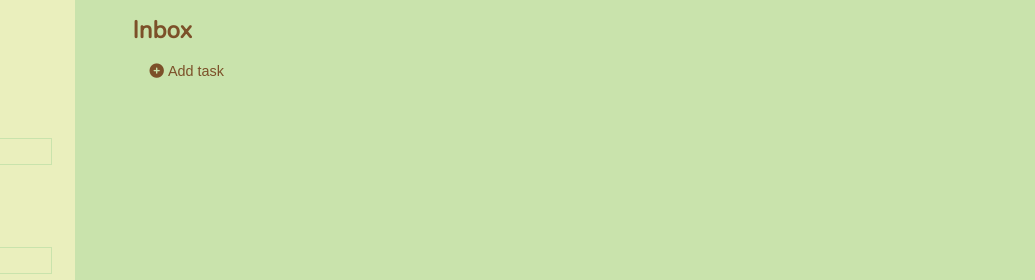
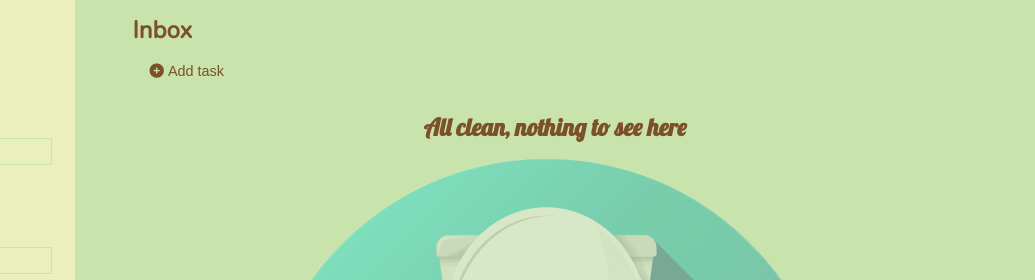
Before and after one commit to Mogoatlhe/todo-list, a website built with webpack: page dist/index.html in a window 1280 px wide. Shown: the top 280 px of the page, 245-1280 px from the left. Built offline with nearby package versions, Linux system fonts and the light colour scheme.

Commit message:
added "clean-toilet content" for when a category has to tasks

```diff
--- /dev/null
+++ b/src/DOM/main/cleanToilet.js
@@ -0,0 +1,43 @@
+
+import { Attribute } from "../attribute";
+import { Element } from "../element";
+import CleanToiletImageSrc from "./../images/clean-toilet.png";
+
+export class CleanToilet{
+
+    #cleanToiletContainer;
+
+    constructor(){
+        this.setCleanToilet();
+    }
+
+    setCleanToilet(){
+
+        const cleanToiletAlt = new Attribute("alt", "image of a clean toilet");
+        const cleanToiletId = new Attribute("id", "clean-toilet");
+        const cleanToiletSrc = new Attribute("src", CleanToiletImageSrc);
+        const cleanToiletAttrArr = [cleanToiletAlt, cleanToiletId, cleanToiletSrc];
+        const cleanToiletContainerId = new Attribute("id", "clean-toilet-container");
+        const cleanToiletContainerAttrArr = [cleanToiletContainerId];
+        const headingText = "All clean, nothing to see here";
+
+        const cleanToiletHeadingId = new Attribute("id", "clean-toilet-heading");
+        const cleanToiletHeadingAttrArr = [cleanToiletHeadingId];
+
+        const cleanToiletContainer = new Element("div", cleanToiletContainerAttrArr);
+        const cleanToiletHeading = new Element("h3", cleanToiletHeadingAttrArr, undefined, headingText);
+        const cleanToiletImage = new Element("img", cleanToiletAttrArr);
+
+        this.#cleanToiletContainer = cleanToiletContainer.getElement();
+        const cleanToiletHeadingNode = cleanToiletHeading.getElement();
+        const cleanToiletImageNode = cleanToiletImage.getElement();
+
+        this.#cleanToiletContainer.append(cleanToiletHeadingNode);
+        this.#cleanToiletContainer.append(cleanToiletImageNode);
+    }
+
+    getCleanToilet(){
+        return this.#cleanToiletContainer;
+    }
+
+}
--- a/src/DOM/main/main.js
+++ b/src/DOM/main/main.js
@@ -1,27 +1,47 @@
 
+import { Element } from "../element";
 import { Attribute } from "../attribute";
-import { Element } from "../element";
+import { CleanToilet } from "./cleanToilet";
 
 export class Main{
 
     #main;
     #categoryName;
     #addTaskButton;
+    #tasksContainer;
+    #currentCategoryItem;
 
-    constructor(name){
-        this.setMain(name);
+    constructor(currentCategoryItem){
+        this.#currentCategoryItem = currentCategoryItem;
+        this.setMain(currentCategoryItem.getName());
     }
 
     setMain(name){
 
+        const tasksContainer = new Attribute("id", "tasks-container");
+
         const main = new Element("main", []);
-
+        const todosDisplay = new Element("div", [tasksContainer]);
         this.#main = main.getElement();
+        this.#tasksContainer = todosDisplay.getElement();
         this.#setCategoryName(name);
         this.#setAddTask();
 
+        this.appendToMain();
+    }
+
+    appendToMain(){
         this.#main.append(this.#categoryName);
         this.#main.append(this.#addTaskButton);
+
+
+        if(this.#currentCategoryItem.isToDosEmpty()){
+            const cleanToilet = new CleanToilet();
+
+            this.#tasksContainer.append(cleanToilet.getCleanToilet());
+        }
+
+        this.#main.append(this.#tasksContainer);
     }
 
     #setCategoryName(name){
@@ -39,8 +59,6 @@ export class Main{
         const addTaskIconNode = addTaskIcon.getElement();
         const addTaskTextNode = addTaskText.getElement();
 
-        const inputValueAttr = new Attribute("value", addTaskIconNode)
-
         this.#addTaskButton.append(addTaskIconNode);
         this.#addTaskButton.append(addTaskTextNode);
     }
--- a/src/DOM/style/style.css
+++ b/src/DOM/style/style.css
@@ -26,7 +26,7 @@ body{
 
 #content{
     display: grid;
-    grid-template-columns: minmax(200px, 25%) minmax(400px, 75%);
+    grid-template-columns: minmax(230px, 25%) minmax(400px, 75%);
     height: 100vh;
 }
 
@@ -129,3 +129,33 @@ main{
 .add-task-button:hover{
     transform: scale(1.1);
 }
+
+#tasks-container{
+    width: 100%;
+    padding: 3%;
+    display: grid;
+    justify-items: center;
+    grid-template-columns: 100%;
+    height: 100%;
+}
+
+#clean-toilet-container{
+    margin-top: 2vh;
+    display: flex;
+    flex-direction: column;
+    justify-content: center;
+    align-items: center;
+    gap: 2vh;
+    height: 80%;
+}
+
+#clean-toilet-heading{
+    font-family: 'Lobster', cursive;
+    color: var(--russet);
+    font-size: 1.5rem;
+}
+
+#clean-toilet{
+    width: 75%;
+    opacity: 0.4;
+}
--- a/src/index.js
+++ b/src/index.js
@@ -31,7 +31,7 @@ const LoadPages = (() => {
     byTime.getCategory(), userDefinedCategories.getCategory());;
     const sidePanelNode = sidePanel.getSidePanel();
 
-    const main = new Main(inboxCategoryItem.getName());
+    const main = new Main(inboxCategoryItem);
     const mainNode = main.getMain();
 
     content.append(sidePanelNode);
```
Also changed, not shown: README.md, dist/473ff06f7a86812b6b06.png (added), dist/bundle.js, src/DOM/images/clean-toilet.png (added).
